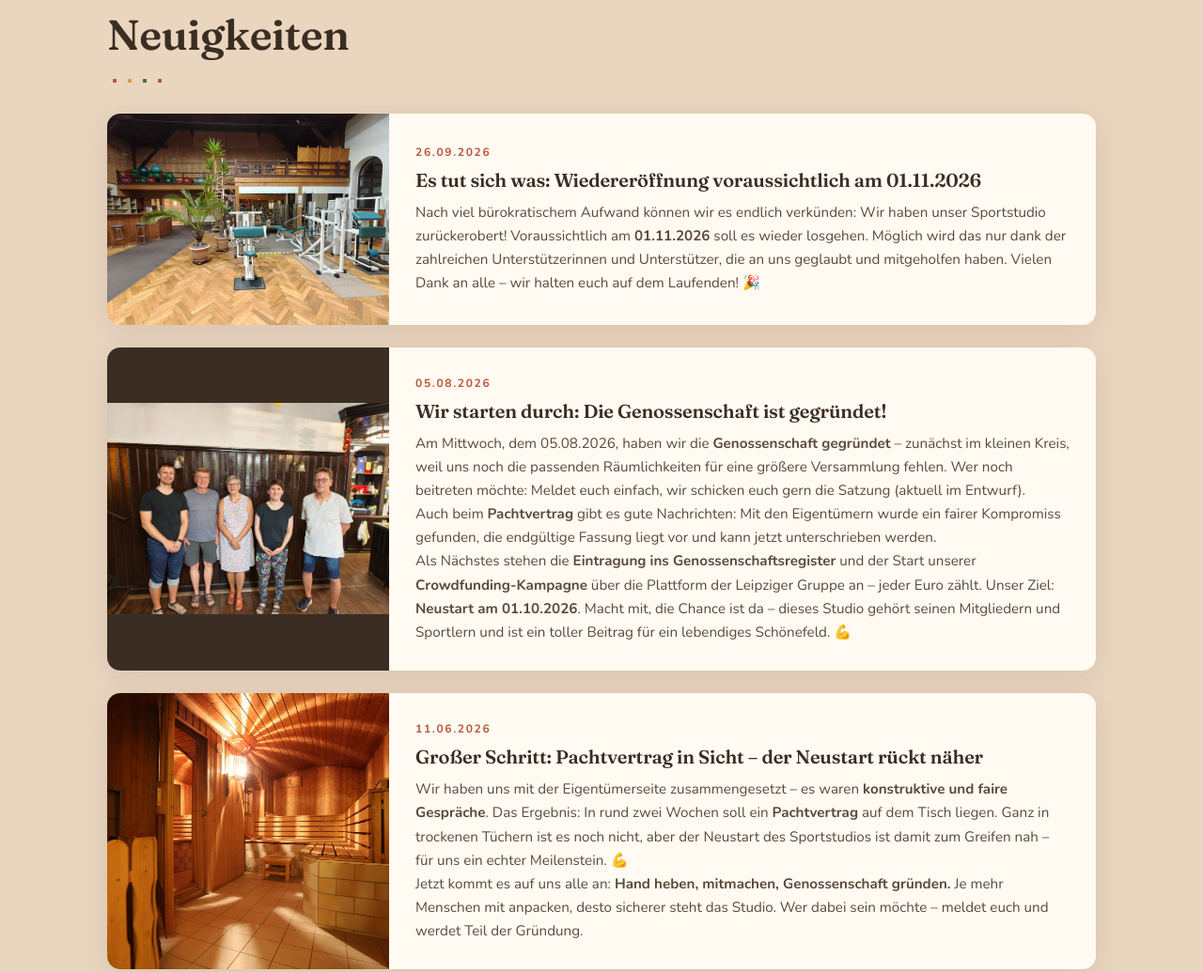
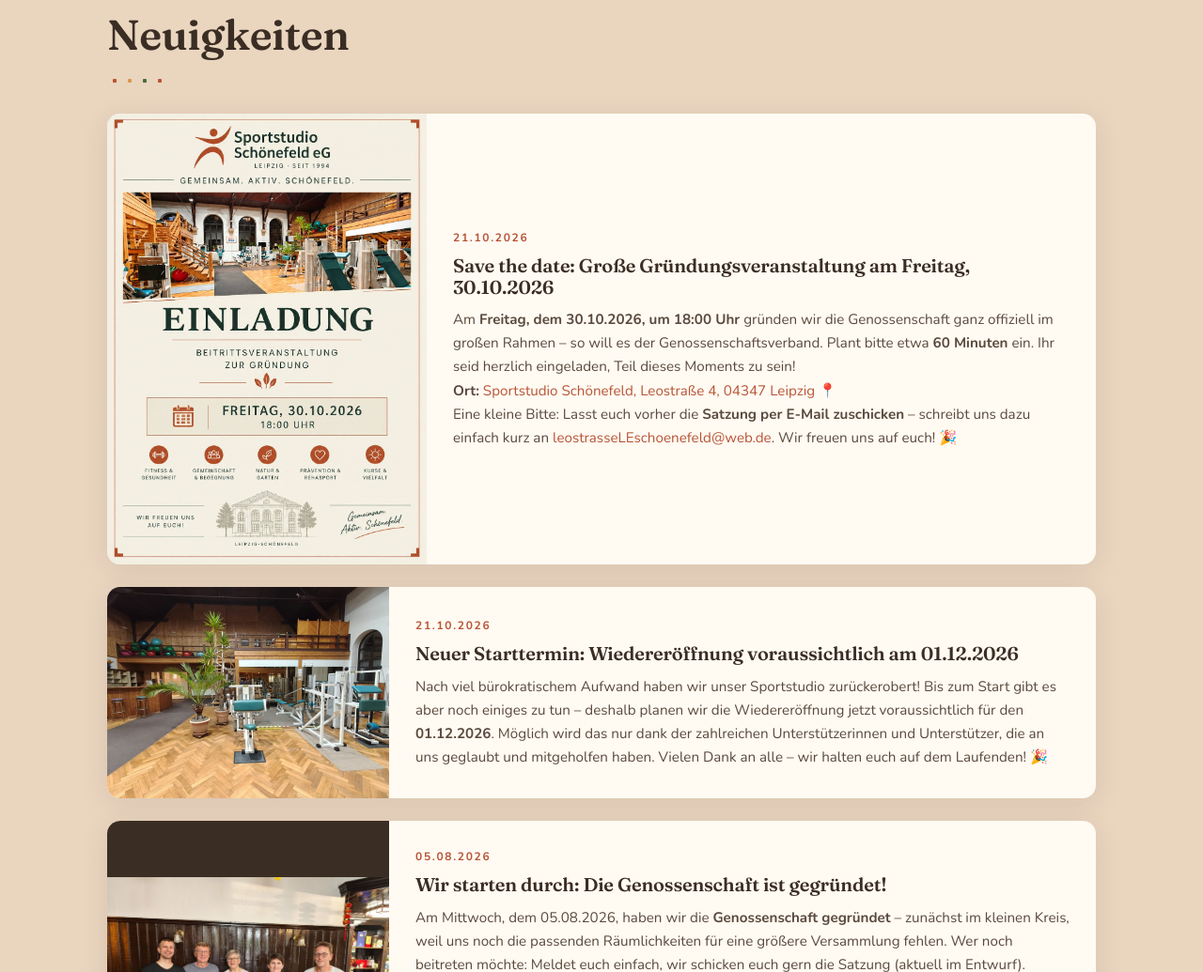
Before and after one commit to RickUsername/Sportstudio-Schoenefeld, a plain HTML site: page index.html in a window 1280 px wide. Shown: the part 903-1938 px from the top of the page at 94% size. Drawn offline with nearby package versions, Linux system fonts and the light colour scheme.

Commit message:
Add founding event invitation (30.10.2026) and move reopening target to 01.12.2026
Co-Authored-By: Claude Sonnet 5.5 <noreply@anthropic.com>

```diff
--- a/index.html
+++ b/index.html
@@ -312,6 +312,9 @@
     .news-card-img { width: 100%; height: 220px; object-fit: cover; display: block; }
     @media (min-width: 640px) { .news-card-img { height: 100%; min-height: 200px; } }
     .news-card-img.contain { object-fit: contain; background: var(--walnut); }
+    .news-card-poster { display: block; background: var(--cream-dk); }
+    .news-card-poster img { width: 100%; height: auto; display: block; }
+    @media (min-width: 640px) { .news-card.invite { grid-template-columns: 340px 1fr; } }
     .news-card-body { padding: 1.75rem; display: flex; flex-direction: column; justify-content: center; }
     .news-date {
       font-size: 0.75rem;
@@ -1225,17 +1228,41 @@
       <h2>Neuigkeiten</h2>
       <hr class="divider" />
       <div class="news-grid">
+        <div class="news-card invite">
+          <a href="einladung-30-10-2026.jpg" target="_blank" rel="noopener" class="news-card-poster" aria-label="Einladung in voller Größe öffnen">
+            <img src="einladung-30-10-2026.jpg" alt="Einladung zur Beitrittsveranstaltung zur Gründung der Sportstudio Schönefeld eG am Freitag, 30.10.2026, 18:00 Uhr" />
+          </a>
+          <div class="news-card-body">
+            <div class="news-date">21.10.2026</div>
+            <h3>Save the date: Große Gründungsveranstaltung am Freitag, 30.10.2026</h3>
+            <p>
+              Am <strong>Freitag, dem 30.10.2026, um 18:00 Uhr</strong> gründen wir die
+              Genossenschaft ganz offiziell im großen Rahmen – so will es der
+              Genossenschaftsverband. Plant bitte etwa <strong>60 Minuten</strong> ein. Ihr seid
+              herzlich eingeladen, Teil dieses Moments zu sein!
+              <br /><strong>Ort:</strong>
+              <a href="https://www.google.com/maps/search/?api=1&query=Leostraße+4,+04347+Leipzig" target="_blank" rel="noopener">Sportstudio Schönefeld, Leostraße 4, 04347 Leipzig</a> 📍
+            </p>
+            <p>
+              Eine kleine Bitte: Lasst euch vorher die <strong>Satzung per E-Mail zuschicken</strong>
+              – schreibt uns dazu einfach kurz an
+              <a href="mailto:leostrasseLEschoenefeld@web.de">leostrasseLEschoenefeld@web.de</a>.
+              Wir freuen uns auf euch! 🎉
+            </p>
+          </div>
+        </div>
         <div class="news-card">
           <img src="wiedereroeffnung-01-11.jpg" alt="Trainingsbereich des Sportstudios Schönefeld" class="news-card-img" />
           <div class="news-card-body">
-            <div class="news-date">26.09.2026</div>
-            <h3>Es tut sich was: Wiedereröffnung voraussichtlich am 01.11.2026</h3>
+            <div class="news-date">21.10.2026</div>
+            <h3>Neuer Starttermin: Wiedereröffnung voraussichtlich am 01.12.2026</h3>
             <p>
-              Nach viel bürokratischem Aufwand können wir es endlich verkünden: Wir haben unser
-              Sportstudio zurückerobert! Voraussichtlich am <strong>01.11.2026</strong> soll es
-              wieder losgehen. Möglich wird das nur dank der zahlreichen Unterstützerinnen und
-              Unterstützer, die an uns geglaubt und mitgeholfen haben. Vielen Dank an alle – wir
-              halten euch auf dem Laufenden! 🎉
+              Nach viel bürokratischem Aufwand haben wir unser Sportstudio zurückerobert! Bis
+              zum Start gibt es aber noch einiges zu tun – deshalb planen wir die
+              Wiedereröffnung jetzt voraussichtlich für den <strong>01.12.2026</strong>. Möglich
+              wird das nur dank der zahlreichen Unterstützerinnen und Unterstützer, die an uns
+              geglaubt und mitgeholfen haben. Vielen Dank an alle – wir halten euch auf dem
+              Laufenden! 🎉
             </p>
           </div>
         </div>
@@ -1259,7 +1286,7 @@
               Als Nächstes stehen die <strong>Eintragung ins Genossenschaftsregister</strong>
               und der Start unserer <strong>Crowdfunding-Kampagne</strong> über die Plattform
               der Leipziger Gruppe an – jeder Euro zählt. Unser Ziel:
-              <strong>Neustart am 01.10.2026</strong>. Macht mit, die Chance ist da – dieses
+              <strong>Neustart am 01.12.2026</strong>. Macht mit, die Chance ist da – dieses
               Studio gehört seinen Mitgliedern und Sportlern und ist ein toller Beitrag für ein
               lebendiges Schönefeld. 💪
             </p>
@@ -1414,7 +1441,7 @@
             <li class="done">Genossenschaft gegründet – 05.08.2026 ✓</li>
             <li>Eintragung ins Genossenschaftsregister & Pachtvertrag unterzeichnen</li>
             <li>Crowdfunding-Kampagne starten, um die Anlaufphase zu finanzieren</li>
-            <li>Sportbetrieb wieder aufnehmen – Ziel: 01.10.2026</li>
+            <li>Sportbetrieb wieder aufnehmen – Ziel: 01.12.2026</li>
             <li>Schritt für Schritt sanieren und das Kursangebot ausbauen</li>
           </ol>
         </div>
@@ -1780,7 +1807,7 @@
           <div class="oz-notice">
             <strong>Aktuell vorübergehend geschlossen</strong>
             Die Genossenschaft ist gegründet, der Pachtvertrag steht – unser Ziel ist der
-            <strong>Neustart am 01.10.2026</strong>, wenn alles gut läuft. Alle Neuigkeiten
+            <strong>Neustart am 01.12.2026</strong>, wenn alles gut läuft. Alle Neuigkeiten
             werden direkt hier auf dieser Seite veröffentlicht.
           </div>
           <p style="font-size:0.95rem;">
```
Also changed, not shown: einladung-30-10-2026.jpg (added).
